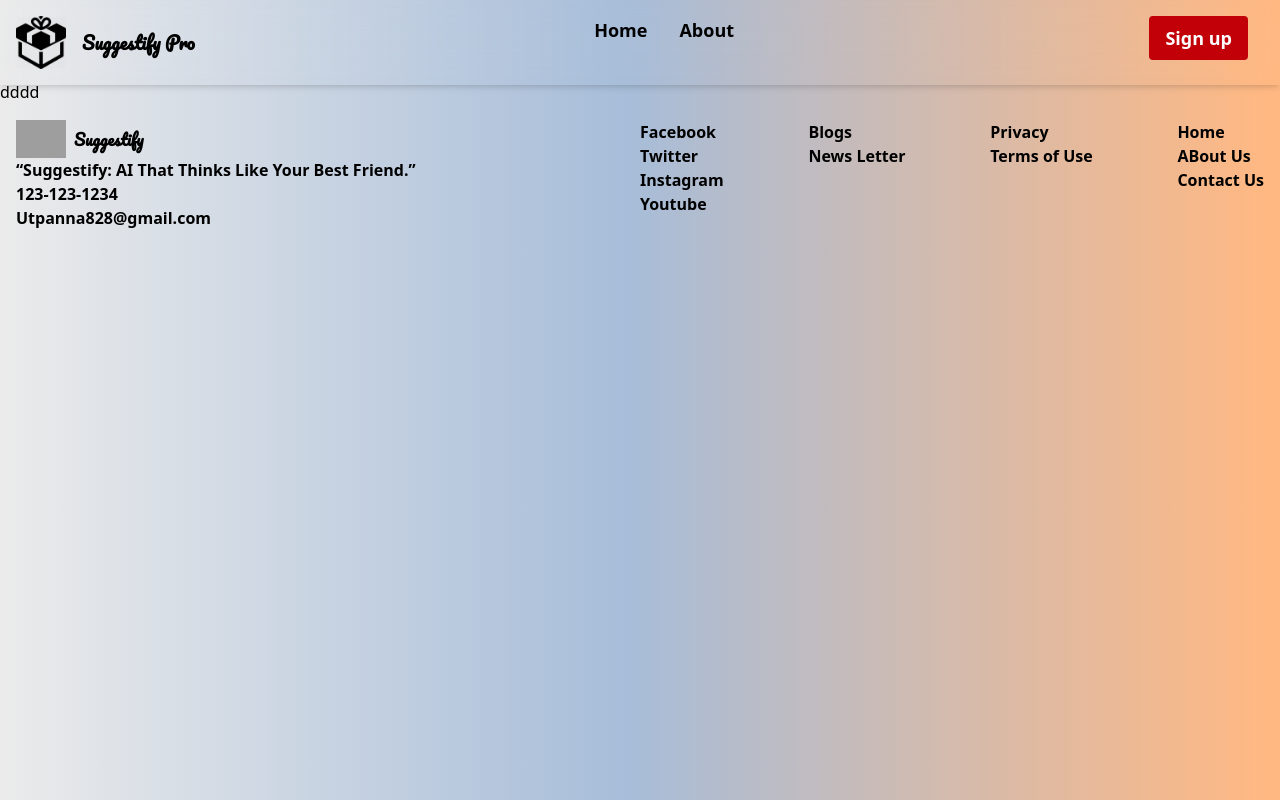
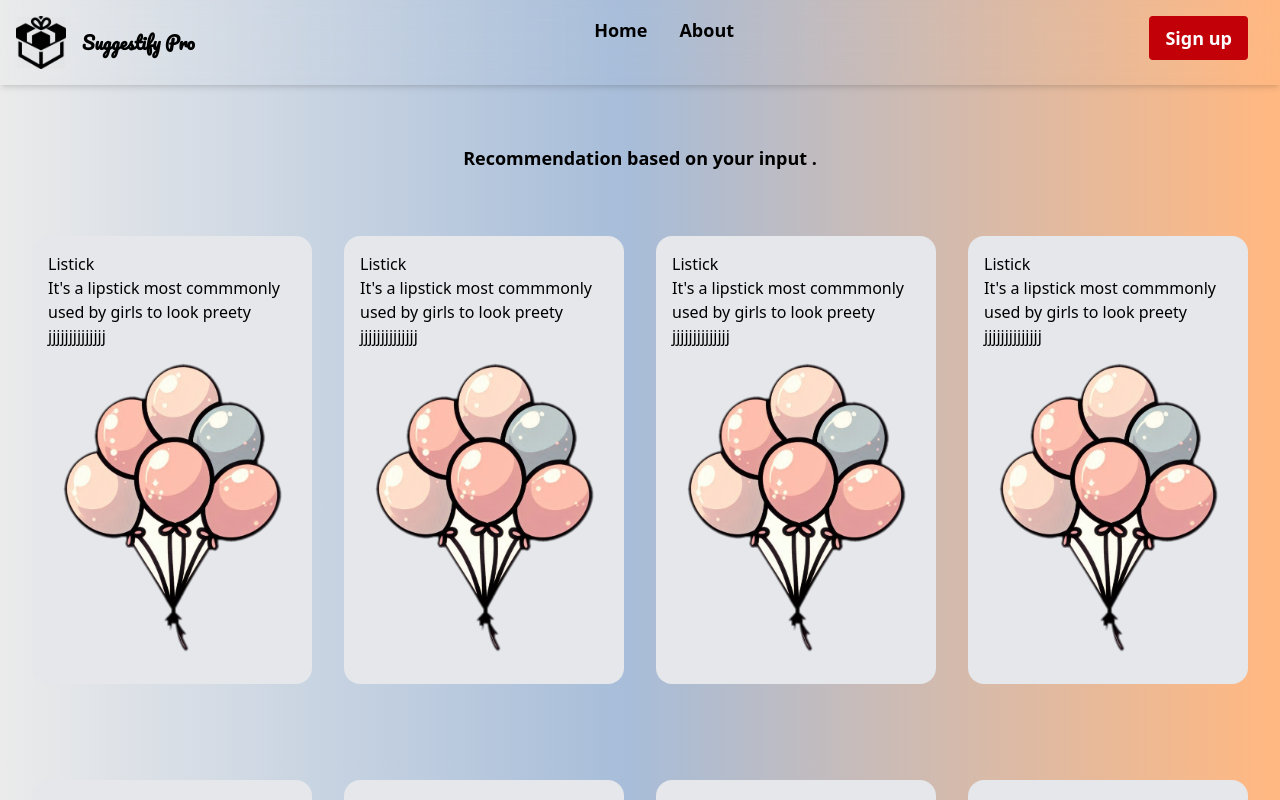
Before and after one commit to utpanna-pradhan/Suggestify-SmartGifting, a React (Vite) app: page /getgift in a window 1280 px wide. Shown: the top 800 px of the page. Built offline with nearby package versions, Linux system fonts and the light colour scheme; grey boxes are pictures that could not be loaded; a web font is replaced by a local one.

Commit message:
added gift card

```diff
--- /dev/null
+++ b/src/Stylesheet/GiftCard.css
@@ -0,0 +1,4 @@
+/* .giftcard_container{
+    columns: 300px 3;
+    column-gap: 40px;
+} */
--- a/src/components/Formsec.jsx
+++ b/src/components/Formsec.jsx
@@ -2,6 +2,7 @@ import React from "react";
 import { Link } from "react-router-dom";
 import { motion } from "motion/react";
 import { useState, useEffect } from "react";
+import GiftCard from "./GiftCard";
 
 function Formsec() {
   const [details, setDetails] = useState({
@@ -159,7 +160,9 @@ function Formsec() {
           <option value="Dancing">Dancing</option>
         </select>
         <div className="flex flex-row gap-4 form_btn mt-8 mb-8">
-          <motion.button
+
+          <Link to='/getgift'>
+           <motion.button
             type="submit"
             whileHover={{ scale: 1.1 }}
             whileTap={{ scale: 0.9 }}
@@ -167,6 +170,7 @@ function Formsec() {
           >
             Get Gifts
           </motion.button>
+          </Link>
           <motion.button
             onClick={handleclear}
             type="button"
@@ -185,6 +189,9 @@ function Formsec() {
           {details.interest}{" "}
         </div>
       )}
+
+
+      <GiftCard />
     </div>
   );
 }
--- a/src/components/GiftCard.jsx
+++ b/src/components/GiftCard.jsx
@@ -1,11 +1,28 @@
-import React from 'react'
+import React from "react";
+import { Link } from "react-router-dom";
+import Gifts from './gifts.json';
+import '../Stylesheet/GiftCard.css'
+import giftcard from '../assets/Designer (2).png';
 
 function GiftCard() {
   return (
     <div>
-      dddd
+      <h1 className="font-semibold text-lg text-center pt-16 pb-8">Recommendation based on your input .</h1>
+      <div className="giftcard_container grid grid-cols-1 sm:grid-cols-2 md:grid-cols-3 lg:grid-cols-4 gap-8 p-8  ">
+        {Gifts.map((gift) => (
+          <div className="gift_Card bg-gray-200 p-4 rounded-2xl mb-16">
+            <div className="gift_card_head">{gift.giftname}</div>
+            <div className="gift_card_desc">{gift.giftdesc}</div>
+            <div className="gift_card_link">
+              <Link>{gift.productlink}</Link>
+            </div>
+            <div><img src={giftcard} alt="" /></div>
+          </div>
+        ))}
+
+      </div>
     </div>
-  )
+  );
 }
 
-export default GiftCard
+export default GiftCard;
--- /dev/null
+++ b/src/components/gifts.json
@@ -0,0 +1,47 @@
+ [
+    {
+        "giftname" : "Listick",
+        "giftdesc":"It's a lipstick most commmonly used by girls to look preety",
+        "productlink" : "jjjjjjjjjjjjjj"
+    },
+     {
+        "giftname" : "Listick",
+        "giftdesc":"It's a lipstick most commmonly used by girls to look preety",
+        "productlink" : "jjjjjjjjjjjjjj"
+    },
+     {
+        "giftname" : "Listick",
+        "giftdesc":"It's a lipstick most commmonly used by girls to look preety",
+        "productlink" : "jjjjjjjjjjjjjj"
+    },
+     {
+        "giftname" : "Listick",
+        "giftdesc":"It's a lipstick most commmonly used by girls to look preety",
+        "productlink" : "jjjjjjjjjjjjjj"
+    }
+    ,
+     {
+        "giftname" : "Listick",
+        "giftdesc":"It's a lipstick most commmonly used by girls to look preety",
+        "productlink" : "jjjjjjjjjjjjjj"
+    }
+    ,
+     {
+        "giftname" : "Listick",
+        "giftdesc":"It's a lipstick most commmonly used by girls to look preety",
+        "productlink" : "jjjjjjjjjjjjjj"
+    }
+    ,
+     {
+        "giftname" : "Listick",
+        "giftdesc":"It's a lipstick most commmonly used by girls to look preety",
+        "productlink" : "jjjjjjjjjjjjjj"
+    }
+    ,
+     {
+        "giftname" : "Listick",
+        "giftdesc":"It's a lipstick most commmonly used by girls to look preety",
+        "productlink" : "jjjjjjjjjjjjjj"
+    }
+
+]
```
Also changed, not shown: src/assets/Designer (2).png (added), src/assets/giftcardimg.png (added).
